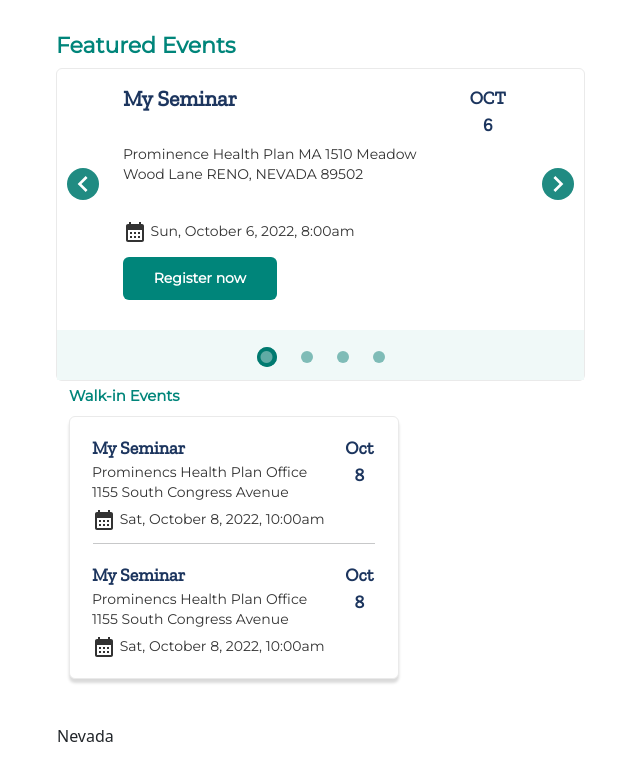
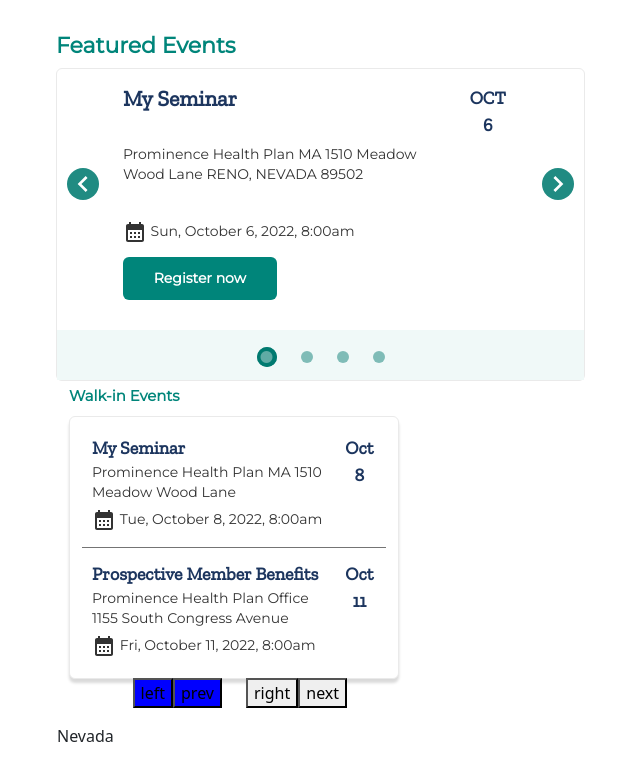
Before and after one commit to rjnpgarcia/events-project, a React (Create React App) app: page / in a window 1280 px wide. Shown: the part 398-1178 px from the top of the page, without its empty margins (215-855 px from the left). Built offline with nearby package versions, Linux system fonts and the light colour scheme.

Commit message:
walk in events button and spacing

```diff
--- a/package.json
+++ b/package.json
@@ -21,6 +21,7 @@
     "react-scripts": "5.0.1",
     "react-slick": "^0.29.0",
     "slick-carousel": "^1.8.1",
+    "swiper": "^8.4.5",
     "web-vitals": "^2.1.4"
   },
   "scripts": {
--- a/src/components/assets/WalkIn.jsx
+++ b/src/components/assets/WalkIn.jsx
@@ -1,55 +1,109 @@
+// React
+import React from "react";
+// CSS and Icons
+import CalendarMonthIcon from "@mui/icons-material/CalendarMonth";
 import classes from "./WalkIn.module.css";
+import "./WalkInSlider.module.css";
+// React-Bootstrap
 import Container from "react-bootstrap/Container";
 import Row from "react-bootstrap/Row";
 import Col from "react-bootstrap/Col";
-import CalendarMonthIcon from "@mui/icons-material/CalendarMonth";
+// React Swiper
+import { Swiper, SwiperSlide } from "swiper/react";
+import { Grid, Navigation } from "swiper";
+import "swiper/css";
+import "swiper/css/grid";
+import "swiper/css/navigation";
 
-function WalkIn() {
+function WalkIn(props) {
   return (
     <Container className={classes.containerSlider}>
-      <Row className={classes.row1}>
+      <Swiper
+        slidesPerView={1}
+        grid={{ rows: 2 }}
+        spaceBetween={0}
+        navigation={{
+          prevEl: ".button-prev-slide",
+          nextEl: ".button-next-slide",
+        }}
+        modules={[Grid, Navigation]}
+        className="mySwiper"
+      >
+        {props.contents.map((content) => {
+          if (content.walkIn === true && content.id % 2 === 0) {
+            return (
+              <SwiperSlide className={classes.row2}>
+                <Row>
                   <Col xs={10} className={classes.column}>
                     <ul>
-            <li className={classes.title}>My Seminar</li>
-            <li className={classes.address}>
-              Prominencs Health Plan Office 1155 South Congress Avenue
+                      <li className={classes.title} key={content.id}>
+                        {content.title}
                       </li>
+                      <li className={classes.address}>{content.address}</li>
                       <li className={classes.date}>
-              <CalendarMonthIcon className={classes.calendarIcon} /> Sat,
-              October 8, 2022, 10:00am
+                        <CalendarMonthIcon className={classes.calendarIcon} />{" "}
+                        {content.when}
                       </li>
                     </ul>
                   </Col>
                   <Col xs={2}>
                     <p className={classes.day}>
                       Oct
-            <br />8
+                      <br />
+                      {content.day}
                     </p>
                   </Col>
                 </Row>
-      <div className={classes.borderLine}>
-        <hr className={classes.line} />
-      </div>
-      <Row className={classes.row2}>
+              </SwiperSlide>
+            );
+          }
+          if (content.walkIn === true) {
+            return (
+              <SwiperSlide className={classes.row1}>
+                <Row>
                   <Col xs={10} className={classes.column}>
                     <ul>
-            <li className={classes.title}>My Seminar</li>
-            <li className={classes.address}>
-              Prominencs Health Plan Office 1155 South Congress Avenue
+                      <li className={classes.title} key={content.id}>
+                        {content.title}
                       </li>
+                      <li className={classes.address}>{content.address}</li>
                       <li className={classes.date}>
-              <CalendarMonthIcon className={classes.calendarIcon} /> Sat,
-              October 8, 2022, 10:00am
+                        <CalendarMonthIcon className={classes.calendarIcon} />{" "}
+                        {content.when}
                       </li>
                     </ul>
                   </Col>
                   <Col xs={2}>
                     <p className={classes.day}>
                       Oct
-            <br />8
+                      <br />
+                      {content.day}
                     </p>
                   </Col>
                 </Row>
+              </SwiperSlide>
+            );
+          } else {
+            return null;
+          }
+        })}
+      </Swiper>
+      <div className="container">
+        <div className="row">
+          <div className="col-6 d-flex justify-content-end">
+            <div className="button-prev-slide">
+              <button>left</button>
+              <button>prev</button>
+            </div>
+          </div>
+          <div className="col-6">
+            <div className="button-next-slide">
+              <button>right</button>
+              <button>next</button>
+            </div>
+          </div>
+        </div>
+      </div>
     </Container>
   );
 }
--- a/src/components/assets/WalkIn.module.css
+++ b/src/components/assets/WalkIn.module.css
@@ -59,33 +59,22 @@
 }
 
 .row1 {
-  padding-top: 18px;
+  align-items: center;
+  padding-left: 22px;
+  padding-right: 17px;
+  padding-bottom: 20px;
+  border-bottom: 1px solid #747474;
+}
+
+.row2 {
+  align-items: center;
+  margin-top: 0px;
+  padding-top: 0px;
   padding-left: 22px;
   padding-right: 17px;
   padding-bottom: 0px;
-  margin-bottom: 0px;
-}
-
-.row2 {
-  padding-top: 18px;
-  padding-left: 22px;
-  padding-right: 17px;
-  padding-bottom: 20px;
 }
 
 .column {
   padding: 0px;
 }
-
-.borderLine {
-  justify-content: center;
-  display: flex;
-  align-items: center;
-}
-
-.line {
-  margin: 0px;
-  width: 282px;
-  height: 1px;
-  margin-top: 20px;
-}
--- a/src/index.css
+++ b/src/index.css
@@ -78,3 +78,39 @@ div.slick-dots {
 div.slick-arrow.slick-next::before {
   color: transparent;
 }
+
+.swiper {
+  width: 100%;
+  height: 100%;
+  margin-left: auto;
+  margin-right: auto;
+}
+
+.swiper-slide {
+  /* text-align: center; */
+  font-size: 18px;
+  background: #fff;
+  height: calc((100% - 30px) / 2) !important;
+
+  /* Center slide text vertically */
+  display: -webkit-box;
+  display: -ms-flexbox;
+  display: -webkit-flex;
+  display: flex;
+  -webkit-box-pack: center;
+  -ms-flex-pack: center;
+  -webkit-justify-content: center;
+  justify-content: center;
+}
+
+div.swiper-wrapper {
+  justify-content: center;
+}
+
+div.button-next-slide.swiper-button-disabled button {
+  background-color: red;
+}
+
+div.button-prev-slide.swiper-button-disabled button {
+  background-color: blue;
+}
--- a/src/index.js
+++ b/src/index.js
@@ -6,8 +6,12 @@ import "bootstrap/dist/css/bootstrap.min.css";
 import "bootstrap/dist/js/bootstrap.bundle.min";
 import "slick-carousel/slick/slick.css";
 import "slick-carousel/slick/slick-theme.css";
+import "swiper/css/bundle";
 import "./index.css";
 import App from "./App";
+// import "swiper/css";
+// import "swiper/css/grid";
+// import "swiper/css/pagination";
 
 const root = ReactDOM.createRoot(document.getElementById("root"));
 root.render(
```
Also changed, not shown: src/components/assets/WalkInSlider.module.css (added), 1 other file (tests, documents, lock files or other folders). Lines whose indentation alone changed are shown as unchanged.
